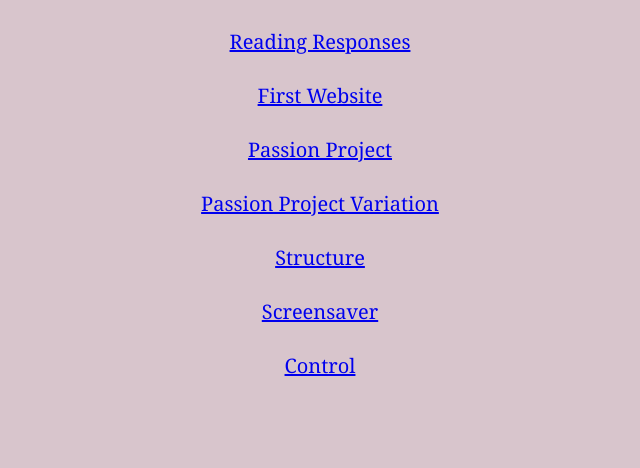
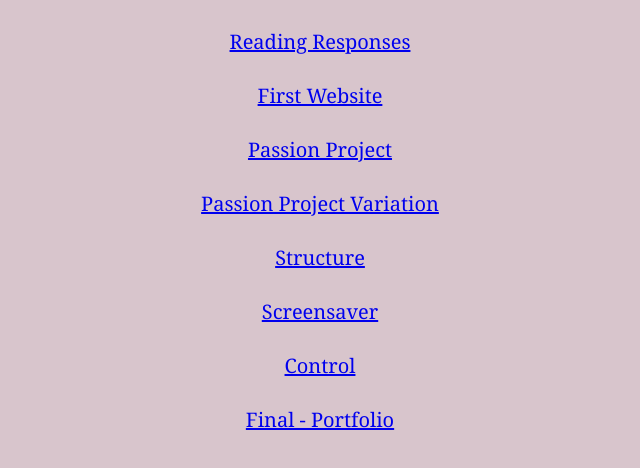
Before and after one commit to cbwiley4/homepage, a plain HTML site: page index.html in a window 1280 px wide. Shown: the part 86-554 px from the top of the page, without its empty margins (320-960 px from the left). Drawn offline with Linux system fonts and the light colour scheme.

Commit message:
Update index.html

```diff
--- a/index.html
+++ b/index.html
@@ -20,6 +20,7 @@
 <a href="./screensaver/index.html">Screensaver</a>
 <br></br>
 <a href="./control/index.html">Control</a>
-
+<br></br>
+<a href="https://caitwileydesign.com/">Final - Portfolio</a>
 </p>
 </html>
```
